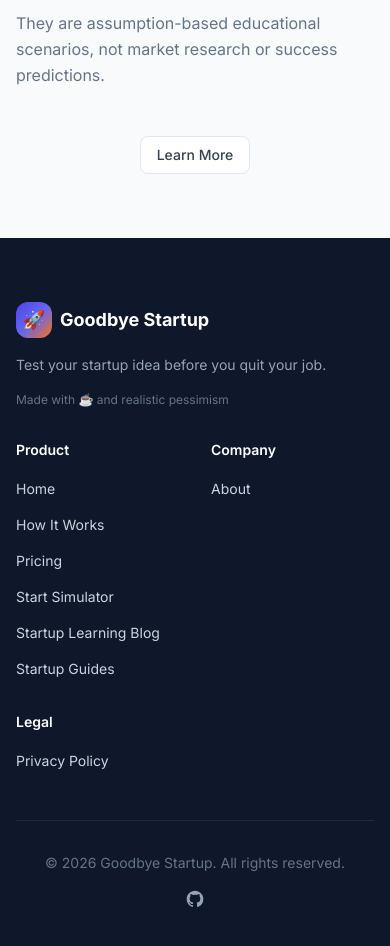
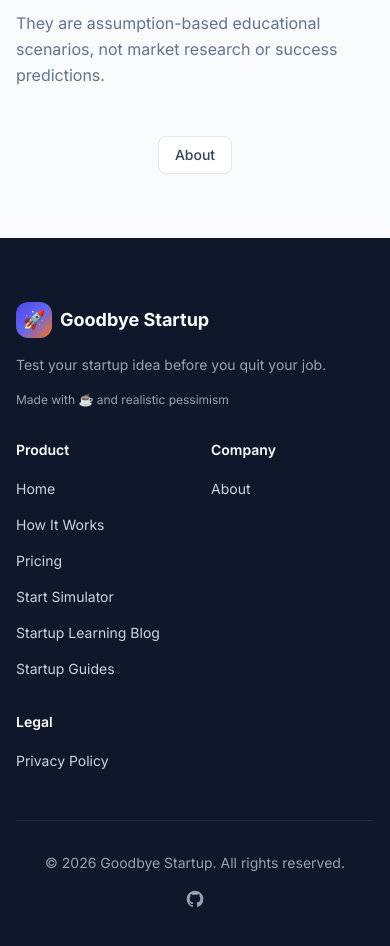
Before and after one commit to liuyewang/goodbye-startup, a Next.js app: page /pricing in a window 390 px wide. Shown: the part 3223-4169 px from the top of the page. Built offline with nearby package versions, Linux system fonts and the light colour scheme.

Commit message:
fix: improve mobile first paint and content readability

```diff
--- a/app/page.tsx
+++ b/app/page.tsx
@@ -21,22 +21,22 @@ export default function Home() {
 
         <div className="container-custom relative">
           <div className="max-w-3xl mx-auto text-center">
-            <div className="inline-flex items-center gap-2 px-4 py-2 bg-white/80 backdrop-blur border border-primary-200 rounded-full text-sm font-medium text-primary-700 mb-8 animate-fade-in">
+            <div className="inline-flex items-center gap-2 px-4 py-2 bg-white/80 backdrop-blur border border-primary-200 rounded-full text-sm font-medium text-primary-700 mb-8">
               <span className="w-2 h-2 bg-accent-500 rounded-full animate-pulse" />
               {t.hero.badge}
             </div>
 
-            <h1 className="heading-xl mb-6 animate-slide-up text-balance">
+            <h1 className="heading-xl mb-6 text-balance">
               {t.hero.title}
               <br />
               <span className="gradient-text">{t.hero.titleHighlight}</span>
             </h1>
 
-            <p className="subtitle max-w-2xl mx-auto mb-10 animate-slide-up text-balance">
+            <p className="subtitle max-w-2xl mx-auto mb-10 text-balance">
               {t.hero.subtitle}
             </p>
 
-            <div className="flex flex-col sm:flex-row gap-3 sm:gap-4 justify-center animate-slide-up">
+            <div className="flex flex-col sm:flex-row gap-3 sm:gap-4 justify-center">
               <Link
                 href="/simulator"
                 className="btn-primary btn-lg w-full sm:w-auto"
@@ -66,7 +66,7 @@ export default function Home() {
           </div>
 
           {/* Stats */}
-          <div className="grid grid-cols-3 gap-8 max-w-2xl mx-auto mt-20 animate-fade-in">
+          <div className="grid grid-cols-3 gap-8 max-w-2xl mx-auto mt-20">
             <div className="text-center">
               <div className="text-3xl sm:text-4xl font-bold text-dark-900 mb-1">
                 {t.hero.stats.days}
@@ -259,7 +259,7 @@ export default function Home() {
 
           <div className="text-center mt-16">
             <Link href="/how-it-works" className="btn-secondary btn-lg">
-              {t.common.learnMore}
+              {t.nav.howItWorks}
             </Link>
           </div>
         </div>
@@ -328,7 +328,7 @@ export default function Home() {
           <div className="grid md:grid-cols-2 gap-6 max-w-4xl mx-auto">
             {t.myths.items.map((item, index) => (
               <div key={index} className="card-hover p-6 lg:p-8">
-                <div className="text-sm font-semibold text-accent-600 mb-2">
+                <div className="text-sm font-semibold text-accent-700 mb-2">
                   {t.common.myth} {item.myth}
                 </div>
                 <p className="text-dark-500 leading-relaxed text-sm">
--- a/app/pricing/page.tsx
+++ b/app/pricing/page.tsx
@@ -77,7 +77,7 @@ export default function PricingPage() {
           </dl>
           <div className="text-center mt-12">
             <Link href="/about" className="btn-secondary btn-md">
-              {t.common.learnMore}
+              {t.nav.about}
             </Link>
           </div>
         </div>
--- a/components/layout/Footer.tsx
+++ b/components/layout/Footer.tsx
@@ -21,7 +21,7 @@ export default function Footer() {
             <p className="text-sm text-dark-400 leading-relaxed mb-4">
               {t.footer.tagline}
             </p>
-            <p className="text-xs text-dark-500">{t.footer.madeWith}</p>
+            <p className="text-xs text-dark-400">{t.footer.madeWith}</p>
           </div>
 
           {/* Product */}
@@ -118,7 +118,7 @@ export default function Footer() {
 
         {/* Bottom */}
         <div className="mt-12 pt-8 border-t border-dark-800 flex flex-col sm:flex-row justify-between items-center gap-4">
-          <p className="text-sm text-dark-500">{t.footer.copyright}</p>
+          <p className="text-sm text-dark-400">{t.footer.copyright}</p>
           <div className="flex items-center gap-4">
             <a
               href="https://github.com/liuyewang/goodbye-startup"
```
Also changed, not shown: 2 other files (tests, documents, lock files or other folders).
